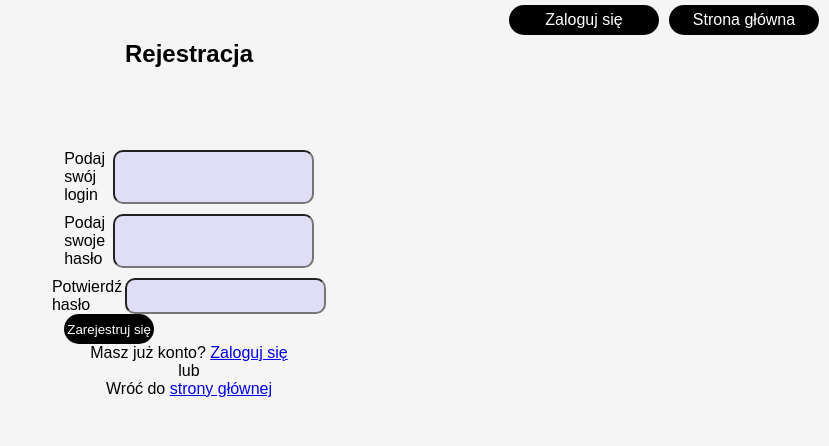
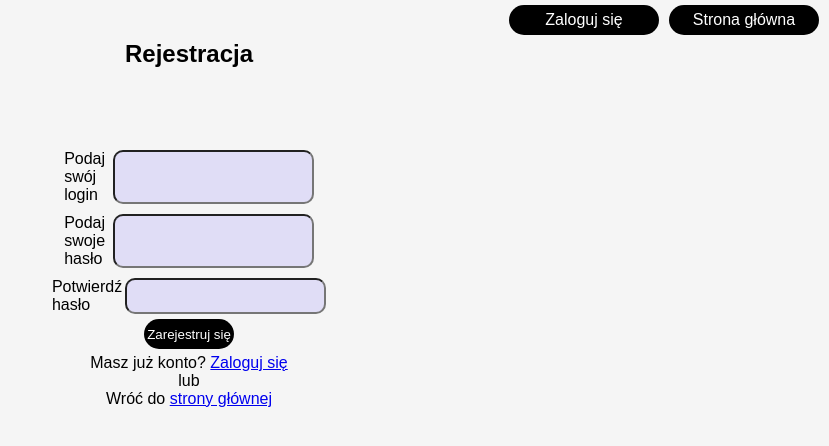
Before and after one commit to RadekPalka/react-i-am-sober, a React (Vite) app: page /registration-page in a window 1280 px wide. Shown: the top 446 px of the page, without its empty margins (451-1280 px from the left). Built offline with nearby package versions, Linux system fonts and the light colour scheme.

Commit message:
style: center elements

```diff
--- a/src/components/CreateIncidentForm.tsx
+++ b/src/components/CreateIncidentForm.tsx
@@ -71,6 +71,7 @@ export const CreateIncidentForm: React.FC<CreateIncidentFormProps> = ({
 	return (
 		<StyledForm onSubmit={handleIncidentButton}>
 			<StyledInput
+				$margin='5px auto'
 				type='date'
 				value={incidentDate}
 				max={formatMaxDate}
--- a/src/components/StyledInput.ts
+++ b/src/components/StyledInput.ts
@@ -1,7 +1,11 @@
 import styled from 'styled-components';
-export const StyledInput = styled.input`
+type Props = {
+	$margin?: string;
+};
+export const StyledInput = styled.input<Props>`
 	display: block;
 	background-color: #e0ddf6;
+	margin: ${(props) => props.$margin};
 	padding: 5px 10px;
 	border-radius: 10px;
 	&:focus {
--- a/src/pages/LoginForm.tsx
+++ b/src/pages/LoginForm.tsx
@@ -18,6 +18,7 @@ import { RememberMeCheckbox } from '../components/RememberMeCheckbox';
 import { handleNetworkError } from '../clients/ErrorHanlingUtils';
 import { Link } from '../types/Link';
 import { NavBar } from '../components/NavBar';
+import { ButtonWrapper } from '../components/ButtonWrapper';
 
 export const LoginForm: React.FC = () => {
 	const [login, setLogin] = useState('');
@@ -113,7 +114,12 @@ export const LoginForm: React.FC = () => {
 						isRemembered={isRemembered}
 						setIsRemembered={setIsRemembered}
 					/>
-					<StyledButton type='submit' disabled={!isFormEnabled}>
+
+					<StyledButton
+						type='submit'
+						disabled={!isFormEnabled}
+						$margin='5px auto'
+					>
 						Zaloguj się
 					</StyledButton>
 				</StyledForm>
--- a/src/pages/RegistrationForm.tsx
+++ b/src/pages/RegistrationForm.tsx
@@ -118,7 +118,11 @@ export const RegistrationForm: React.FC = () => {
 						type='password'
 						id='confirm-password'
 					/>
-					<StyledButton type='submit' disabled={isSubmitting}>
+					<StyledButton
+						type='submit'
+						disabled={isSubmitting}
+						$margin='5px auto'
+					>
 						Zarejestruj się
 					</StyledButton>
 				</StyledForm>
```
